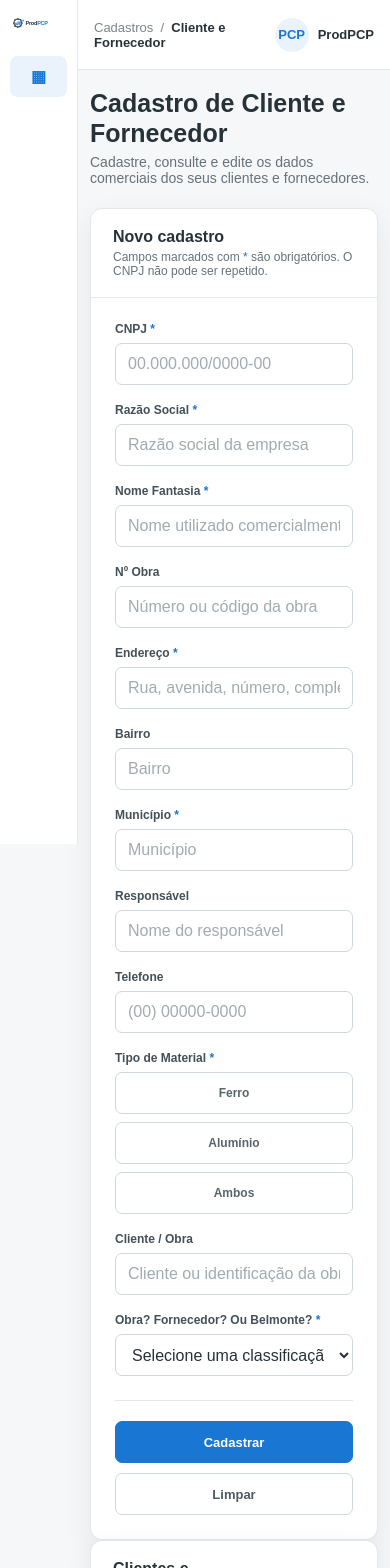
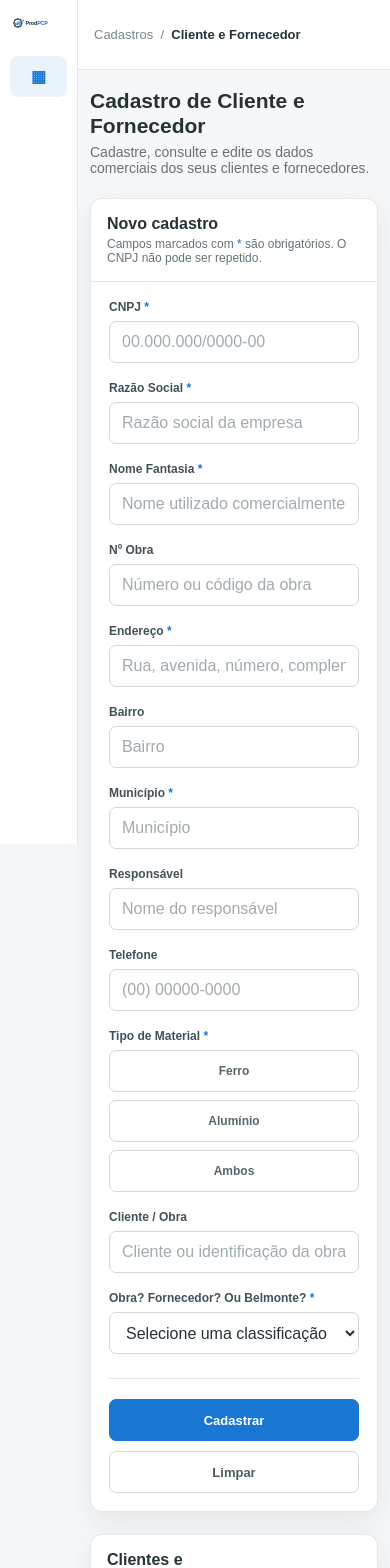
Before and after one commit to eng-xitao/prodPCP, a Next.js app: page / in a window 390 px wide. Shown: the top 1568 px of the page. Built offline with nearby package versions, Linux system fonts and the light colour scheme.

Commit message:
Adiciona visual da consulta de cadastros

```diff
--- a/app/globals.css
+++ b/app/globals.css
@@ -1,115 +1,42 @@
 * { box-sizing: border-box; }
-
-:root {
-  --primary: #1976d2;
-  --primary-dark: #125da8;
-  --text: #263238;
-  --muted: #66727a;
-  --line: #e1e7eb;
-  --bg: #f5f7f9;
-  --surface: #ffffff;
-  --danger: #c62828;
-  --shadow: 0 10px 28px rgba(38, 50, 56, 0.08);
-}
-
-html, body { margin: 0; min-height: 100%; }
-body {
-  background: var(--bg);
-  color: var(--text);
-  font-family: Arial, Helvetica, sans-serif;
-}
-button, input, select { font: inherit; }
-button { cursor: pointer; }
-
-.app-shell { min-height: 100vh; display: flex; }
-.sidebar {
-  width: 238px;
-  min-height: 100vh;
-  background: #fff;
-  border-right: 1px solid var(--line);
-  padding: 22px 16px;
-  position: fixed;
-  left: 0; top: 0; bottom: 0;
-}
-.logo { width: 190px; height: auto; display: block; margin: 0 auto 26px; }
-.menu-label {
-  font-size: 11px; font-weight: 700; color: #8a959c;
-  text-transform: uppercase; letter-spacing: .08em; padding: 0 12px 8px;
-}
-.menu-item {
-  display: flex; align-items: center; gap: 10px; width: 100%;
-  border: 0; background: transparent; color: #526068;
-  padding: 11px 12px; border-radius: 8px; text-align: left; margin-bottom: 4px;
-}
-.menu-item.active { background: #eaf3fc; color: var(--primary); font-weight: 700; }
-.menu-icon { width: 18px; text-align: center; font-weight: 700; }
-
-.main { margin-left: 238px; width: calc(100% - 238px); min-height: 100vh; }
-.topbar {
-  height: 70px; background: #fff; border-bottom: 1px solid var(--line);
-  display: flex; align-items: center; justify-content: space-between; padding: 0 30px;
-}
-.breadcrumb { color: #7a858c; font-size: 13px; }
-.breadcrumb strong { color: var(--text); }
-.user-chip { display: flex; align-items: center; gap: 9px; font-size: 13px; font-weight: 700; }
-.avatar { width: 34px; height: 34px; border-radius: 50%; background: #eaf3fc; color: var(--primary); display: grid; place-items: center; }
-
-.content { padding: 30px; max-width: 1320px; margin: 0 auto; }
-.page-heading { margin-bottom: 22px; }
-.page-heading h1 { margin: 0 0 6px; font-size: 25px; line-height: 1.2; }
-.page-heading p { margin: 0; color: var(--muted); font-size: 14px; }
-
-.card { background: var(--surface); border: 1px solid var(--line); border-radius: 12px; box-shadow: var(--shadow); overflow: hidden; }
-.card-header { padding: 19px 22px; border-bottom: 1px solid var(--line); display: flex; align-items: center; justify-content: space-between; }
-.card-title { margin: 0; font-size: 16px; }
-.card-subtitle { color: var(--muted); font-size: 12px; margin-top: 4px; }
-.form { padding: 24px; }
-.grid { display: grid; grid-template-columns: repeat(12, minmax(0, 1fr)); gap: 18px 16px; }
-.field { grid-column: span 4; }
-.field.span-6 { grid-column: span 6; }
-.field.span-8 { grid-column: span 8; }
-.field.span-12 { grid-column: span 12; }
-.field label { display: block; font-size: 12px; font-weight: 700; margin-bottom: 7px; color: #435058; }
-.required { color: var(--primary); }
-.field input, .field select {
-  width: 100%; height: 42px; border: 1px solid #cfd8dc; border-radius: 7px;
-  background: #fff; padding: 0 12px; color: var(--text); outline: none;
-  transition: border .15s, box-shadow .15s;
-}
-.field input:focus, .field select:focus { border-color: var(--primary); box-shadow: 0 0 0 3px rgba(25,118,210,.10); }
-.field input::placeholder { color: #a1abb1; }
-.hint { color: #89949a; font-size: 11px; margin-top: 5px; }
-
-.type-group { display: grid; grid-template-columns: repeat(3, 1fr); gap: 8px; }
-.type-option {
-  height: 42px; border: 1px solid #cfd8dc; background: #fff; color: #59656c;
-  border-radius: 7px; font-size: 12px; font-weight: 700;
-}
-.type-option.selected { border-color: var(--primary); color: var(--primary); background: #eef6fd; }
-
-.actions { margin-top: 24px; padding-top: 20px; border-top: 1px solid var(--line); display: flex; justify-content: flex-end; gap: 10px; }
-.btn { height: 42px; padding: 0 18px; border-radius: 7px; border: 1px solid #cfd8dc; background: #fff; color: #4e5b62; font-weight: 700; font-size: 13px; }
-.btn-primary { background: var(--primary); color: #fff; border-color: var(--primary); }
-.btn-primary:hover { background: var(--primary-dark); }
-.btn:disabled { opacity: .55; cursor: not-allowed; }
-
-.message { margin: 0 24px 24px; padding: 12px 14px; border-radius: 7px; font-size: 13px; }
-.message.success { background: #edf8f0; color: #28723d; border: 1px solid #cce8d3; }
-.message.error { background: #fff1f1; color: var(--danger); border: 1px solid #f0cccc; }
-
-@media (max-width: 900px) {
-  .sidebar { width: 78px; padding: 16px 10px; }
-  .logo { width: 55px; object-fit: cover; object-position: left; }
-  .menu-label, .menu-item span:last-child { display: none; }
-  .menu-item { justify-content: center; }
-  .main { margin-left: 78px; width: calc(100% - 78px); }
-  .field, .field.span-6, .field.span-8 { grid-column: span 6; }
-}
-@media (max-width: 620px) {
-  .topbar { padding: 0 16px; }
-  .content { padding: 18px 12px; }
-  .field, .field.span-6, .field.span-8, .field.span-12 { grid-column: span 12; }
-  .type-group { grid-template-columns: 1fr; }
-  .actions { flex-direction: column-reverse; }
-  .btn { width: 100%; }
-}
+:root { --primary:#1976d2; --primary-dark:#125da8; --text:#263238; --muted:#66727a; --line:#e1e7eb; --bg:#f5f7f9; --surface:#fff; --danger:#c62828; --shadow:0 10px 28px rgba(38,50,56,.08); }
+html,body { margin:0; min-height:100%; }
+body { background:var(--bg); color:var(--text); font-family:Arial,Helvetica,sans-serif; }
+button,input,select { font:inherit; } button { cursor:pointer; }
+.app-shell { min-height:100vh; display:flex; }
+.sidebar { width:238px; min-height:100vh; background:#fff; border-right:1px solid var(--line); padding:22px 16px; position:fixed; left:0; top:0; bottom:0; }
+.logo { width:190px; height:auto; display:block; margin:0 auto 26px; }
+.menu-label { font-size:11px; font-weight:700; color:#8a959c; text-transform:uppercase; letter-spacing:.08em; padding:0 12px 8px; }
+.menu-item { display:flex; align-items:center; gap:10px; width:100%; border:0; background:transparent; color:#526068; padding:11px 12px; border-radius:8px; text-align:left; margin-bottom:4px; }
+.menu-item.active { background:#eaf3fc; color:var(--primary); font-weight:700; }
+.menu-icon { width:18px; text-align:center; font-weight:700; }
+.main { margin-left:238px; width:calc(100% - 238px); min-height:100vh; }
+.topbar { height:70px; background:#fff; border-bottom:1px solid var(--line); display:flex; align-items:center; justify-content:space-between; padding:0 30px; }
+.breadcrumb { color:#7a858c; font-size:13px; } .breadcrumb strong { color:var(--text); }
+.user-chip { display:flex; align-items:center; gap:9px; font-size:13px; font-weight:700; }
+.avatar { width:34px; height:34px; border-radius:50%; background:#eaf3fc; color:var(--primary); display:grid; place-items:center; }
+.content { padding:30px; max-width:1420px; margin:0 auto; }
+.page-heading { margin-bottom:22px; } .page-heading h1 { margin:0 0 6px; font-size:25px; line-height:1.2; } .page-heading p { margin:0; color:var(--muted); font-size:14px; }
+.card { background:var(--surface); border:1px solid var(--line); border-radius:12px; box-shadow:var(--shadow); overflow:hidden; margin-bottom:22px; }
+.card-header { padding:19px 22px; border-bottom:1px solid var(--line); display:flex; align-items:center; justify-content:space-between; }
+.card-title { margin:0; font-size:16px; } .card-subtitle { color:var(--muted); font-size:12px; margin-top:4px; }
+.form { padding:24px; } .grid { display:grid; grid-template-columns:repeat(12,minmax(0,1fr)); gap:18px 16px; }
+.field { grid-column:span 4; } .field.span-6 { grid-column:span 6; } .field.span-8 { grid-column:span 8; } .field.span-12 { grid-column:span 12; }
+.field label { display:block; font-size:12px; font-weight:700; margin-bottom:7px; color:#435058; } .required { color:var(--primary); }
+.field input,.field select { width:100%; height:42px; border:1px solid #cfd8dc; border-radius:7px; background:#fff; padding:0 12px; color:var(--text); outline:none; transition:border .15s,box-shadow .15s; }
+.field input:focus,.field select:focus { border-color:var(--primary); box-shadow:0 0 0 3px rgba(25,118,210,.10); } .field input::placeholder { color:#a1abb1; }
+.type-group { display:grid; grid-template-columns:repeat(3,1fr); gap:8px; } .type-option { height:42px; border:1px solid #cfd8dc; background:#fff; color:#59656c; border-radius:7px; font-size:12px; font-weight:700; }
+.type-option.selected { border-color:var(--primary); color:var(--primary); background:#eef6fd; }
+.actions { margin-top:24px; padding-top:20px; border-top:1px solid var(--line); display:flex; justify-content:flex-end; gap:10px; }
+.btn { height:42px; padding:0 18px; border-radius:7px; border:1px solid #cfd8dc; background:#fff; color:#4e5b62; font-weight:700; font-size:13px; } .btn-primary { background:var(--primary); color:#fff; border-color:var(--primary); } .btn-primary:hover { background:var(--primary-dark); } .btn:disabled { opacity:.55; cursor:not-allowed; }
+.message { margin:0 24px 24px; padding:12px 14px; border-radius:7px; font-size:13px; } .message.success { background:#edf8f0; color:#28723d; border:1px solid #cce8d3; } .message.error { background:#fff1f1; color:var(--danger); border:1px solid #f0cccc; }
+.list-card { margin-top:22px; } .list-header { min-height:76px; } .record-count { font-size:12px; font-weight:700; color:var(--primary); background:#eef6fd; border-radius:20px; padding:7px 12px; white-space:nowrap; }
+.list-toolbar { padding:16px 22px; border-bottom:1px solid var(--line); background:#fafcfd; }
+.search-box { height:42px; max-width:720px; display:flex; align-items:center; gap:9px; border:1px solid #cfd8dc; border-radius:7px; background:#fff; padding:0 12px; }
+.search-box span { font-size:22px; line-height:1; color:#7c898f; } .search-box input { width:100%; border:0; outline:0; color:var(--text); background:transparent; font-size:13px; } .search-box input::placeholder { color:#a1abb1; }
+.table-wrap { width:100%; overflow-x:auto; } table { width:100%; border-collapse:collapse; min-width:920px; } th { text-align:left; background:#f8fafb; color:#68757c; font-size:11px; text-transform:uppercase; letter-spacing:.04em; padding:12px 14px; border-bottom:1px solid var(--line); white-space:nowrap; } td { padding:13px 14px; border-bottom:1px solid #edf0f2; font-size:12px; color:#455159; vertical-align:middle; } tbody tr:hover { background:#fbfdff; } .cnpj-cell { white-space:nowrap; font-variant-numeric:tabular-nums; } .action-col { text-align:center; width:90px; }
+.badge { display:inline-flex; align-items:center; border:1px solid #d8e3ea; border-radius:14px; padding:4px 8px; background:#f5f9fc; color:#52636d; font-size:11px; font-weight:700; }
+.edit-btn { border:1px solid #cbd9e2; background:#fff; color:var(--primary); border-radius:6px; padding:7px 11px; font-size:11px; font-weight:700; } .edit-btn:hover { background:#eef6fd; border-color:#a9cbe7; }
+.empty-state { text-align:center; color:#8a969d; padding:30px 14px; }
+@media (max-width:900px) { .sidebar{width:78px;padding:16px 10px}.logo{width:55px;object-fit:cover;object-position:left}.menu-label,.menu-item span:last-child{display:none}.menu-item{justify-content:center}.main{margin-left:78px;width:calc(100% - 78px)}.field,.field.span-6,.field.span-8{grid-column:span 6}.content{padding:22px} }
+@media (max-width:620px) { .topbar{padding:0 16px}.content{padding:18px 12px}.field,.field.span-6,.field.span-8,.field.span-12{grid-column:span 12}.type-group{grid-template-columns:1fr}.actions{flex-direction:column-reverse}.btn{width:100%}.list-toolbar{padding:14px}.card-header{padding:16px}.form{padding:18px}.page-heading h1{font-size:21px}.user-chip{display:none} }
```
